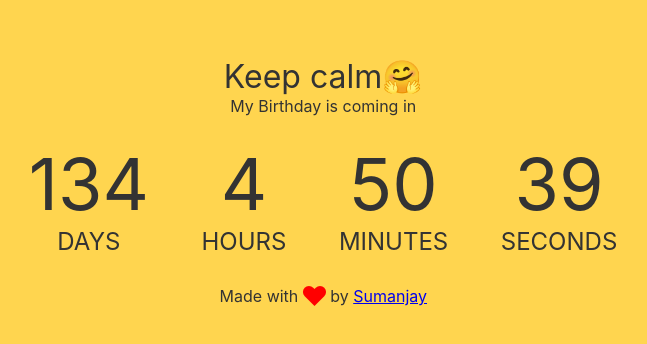
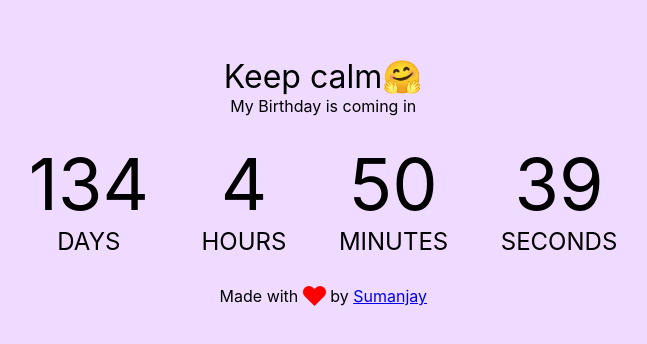
Before and after one commit to cyberboysumanjay/web, a plain HTML site: page birthday/index.html in a window 1280 px wide. Shown: the part 218-562 px from the top of the page, without its empty margins (317-964 px from the left). Drawn offline with nearby package versions, Linux system fonts and the light colour scheme.

Commit message:
Update style.css
Changed background and font colour

```diff
--- a/birthday/css/style.css
+++ b/birthday/css/style.css
@@ -5,7 +5,7 @@
 }
 
 body {
-  background-color: #ffd54f;
+  background-color:#efdbff;
 }
 p{
   -webkit-animation-duration: 3s;
@@ -13,7 +13,7 @@ p{
   -webkit-animation-iteration-count: 1;
 }
 .container {
-  color: #333;
+  color: #000000;
   text-align: center;
 }
 
```
